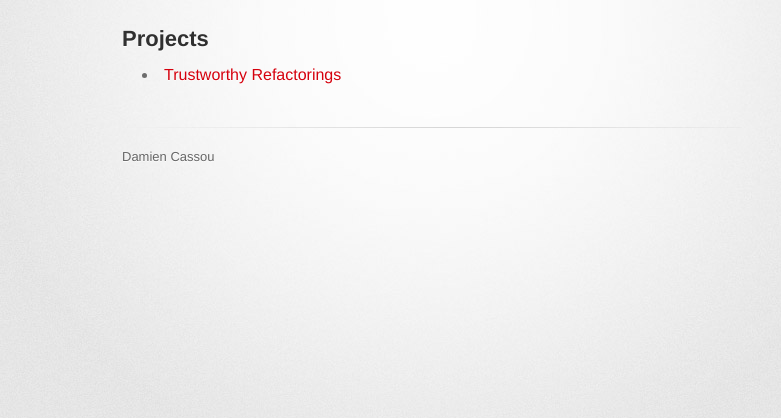
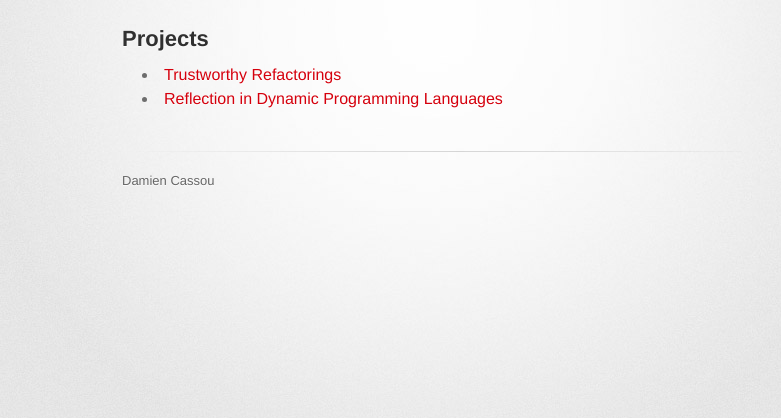
Before and after one commit to DamienCassou/DamienCassou.github.io, a plain HTML site: page index.html in a window 1280 px wide. Shown: the part 96-514 px from the top of the page, without its empty margins (208-989 px from the left). Drawn offline with Linux system fonts and the light colour scheme; a web font is replaced by a local one.

Commit message:
Reference the new project

```diff
--- a/index.html
+++ b/index.html
@@ -26,6 +26,7 @@
 
           <ul>
             <li> <a href="TrustworthyRefactorings.html">Trustworthy Refactorings</a> </li>
+            <li> <a href="ReflectionInDynamicLanguages.html">Reflection in Dynamic Programming Languages</a> </li>
           </ul>
 
           <footer>
```
